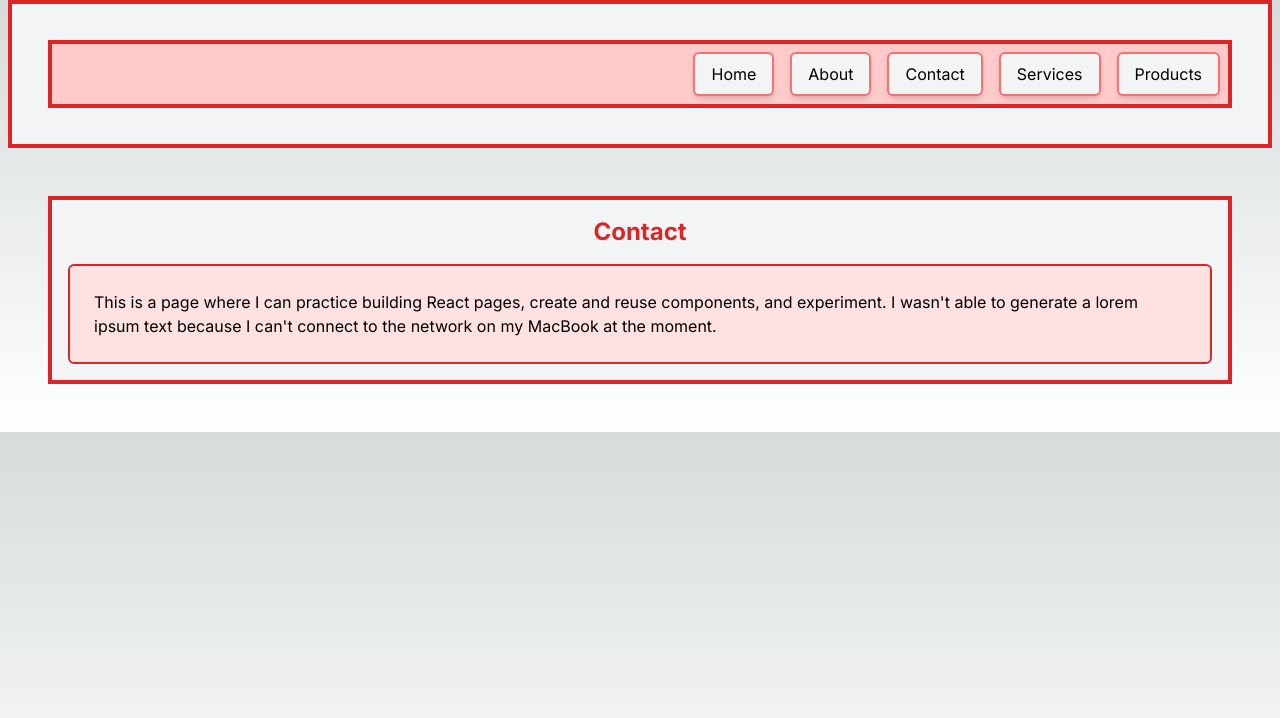
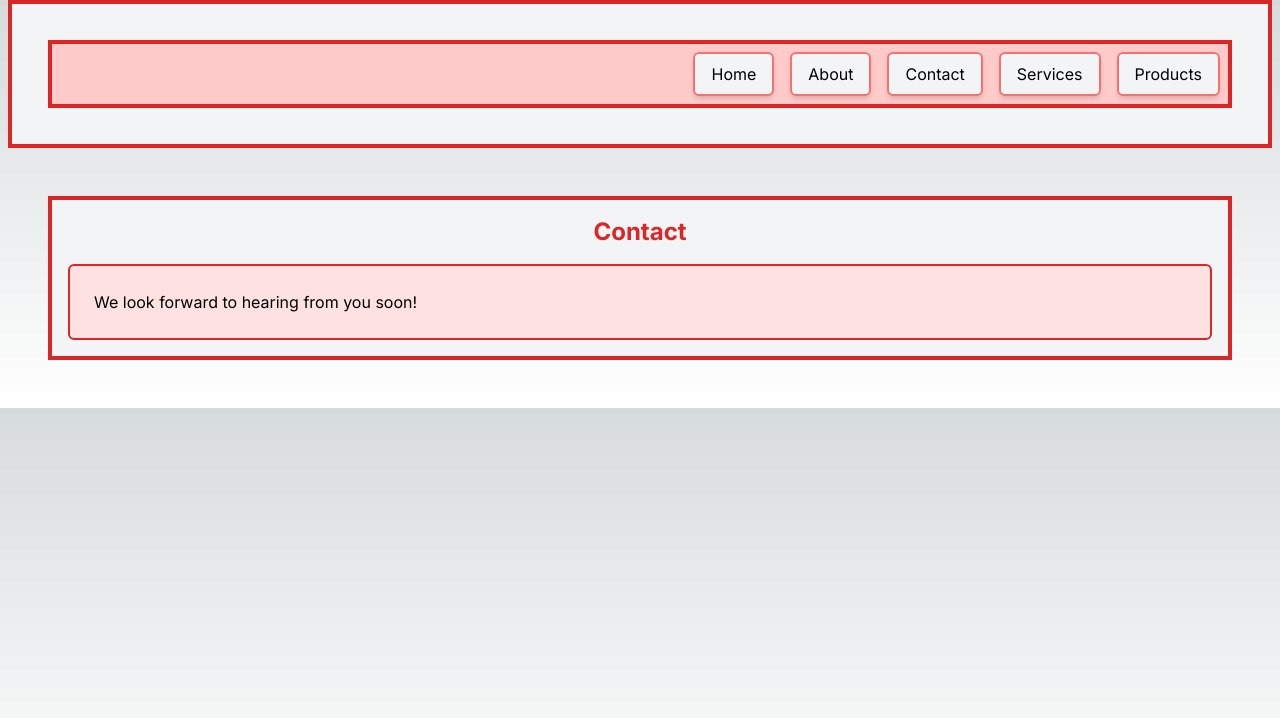
Before and after one commit to joshrhily/CSCI-31-Final, a Next.js app: page /contact in a window 1280 px wide. Shown: the top 718 px of the page. Built offline with nearby package versions, Linux system fonts and the light colour scheme.

Commit message:
Updated PageContent on contacts page

```diff
--- a/src/app/contact/page.js
+++ b/src/app/contact/page.js
@@ -8,7 +8,7 @@ export default function About() {
       <Navbar />
       <div className="m-12 bg-gray-100 p-4 border-4 border-red-600">
         <PageTitle title="Contact" />
-        <PageContent />
+        <PageContent content="We look forward to hearing from you soon!" />
       </div>
     </div>
   )
```
